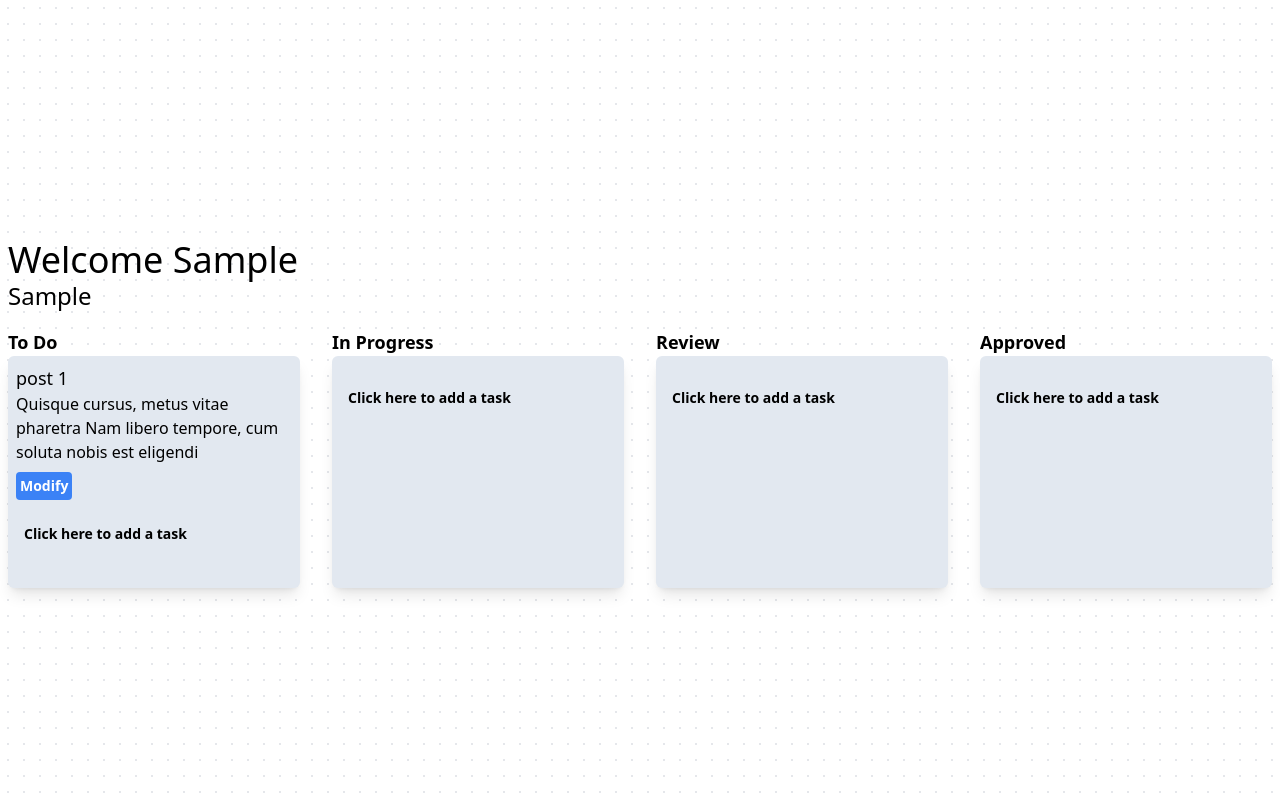
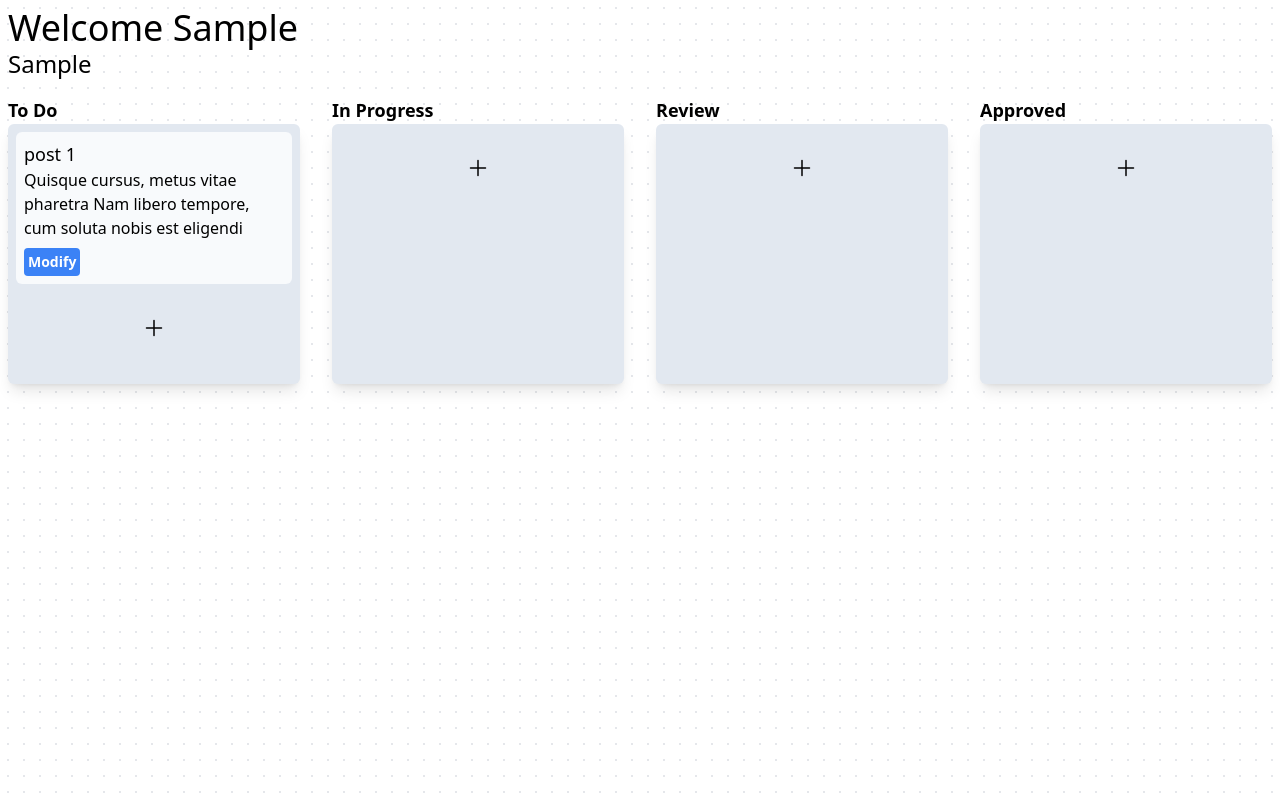
Before and after one commit to juanroyofullstack/to-do-app, a React (Create React App) app: page / in a window 1280 px wide. Both pictures are taken after typing "Sample", "Sample" into the empty fields and a click on the button "Create Project". Built offline with nearby package versions, Linux system fonts and the light colour scheme.

Commit message:
add: css to better experience

```diff
--- a/src/components/CreateTask.tsx
+++ b/src/components/CreateTask.tsx
@@ -31,20 +31,25 @@ export const CreateTask = ({ column }: {column: string}): JSX.Element => {
     return (
         <>
             {didTheUserClicked ?
-                <form onSubmit={submitForm} className="CreateTask">
-                    <input name="title" placeholder="Your task title" onChange={handleChange}/>
-                    <textarea name="body" placeholder="Write your task description here" onChange={handleChange} />
-                    <button type="submit">
-                        Create Task
-                    </button>
-                    <button onClick={() => setDidTheUserClicked(prevValue => !prevValue)}>
+                <form onSubmit={submitForm} className="CreateTask flex flex-col pt-2 gap-2">
+                    <input className="rounded p-1" name="title" placeholder="Your task title" onChange={handleChange}/>
+                    <textarea className="rounded p-1" name="body" placeholder="Write your task description here" onChange={handleChange} />
+                    <div className="CreateTaskButtons flex gap-2 pt-2">
+                        <button className='hover:shadow-md hover:bg-gray-300 p-1 rounded' type="submit">
+                        Create
+                        </button>
+                        <button className='hover:shadow-md hover:bg-gray-300 p-1 rounded' type="button" onClick={() => setDidTheUserClicked(prevValue => !prevValue)}>
                         Cancel
-                    </button>
+                        </button>
+                    </div>
                 </form>
                 :
-                <button className='AddButton hover:bg-gray-300 hover:shadow-md text-black text-sm py-2 px-2 mt-4 rounded' onClick={() => setDidTheUserClicked(!didTheUserClicked)}>
-                    Click here to add a task
+                <button className='AddButton hover:bg-gray-300 hover:shadow-md text-black text-sm py-2 px-2 mt-4 rounded w-full flex justify-center' onClick={() => setDidTheUserClicked(!didTheUserClicked)}>
+                    <svg xmlns="http://www.w3.org/2000/svg" fill="none" viewBox="0 0 24 24" strokeWidth={1.5} stroke="currentColor" className="size-6">
+                        <path strokeLinecap="round" strokeLinejoin="round" d="M12 4.5v15m7.5-7.5h-15" />
+                    </svg>
                 </button>
+
             }
         </>
     );
--- a/src/components/Task.tsx
+++ b/src/components/Task.tsx
@@ -20,6 +20,7 @@ export const Task = ({ task, handleDragging }: TaskInterface): JSX.Element => {
 
     return (
         <div
+            className="Task bg-slate-50 p-2 rounded-md"
             draggable
             onDragStart={handleDragStart}
             onDragEnd={handleDragEnd}
--- a/src/components/TaskColumn.tsx
+++ b/src/components/TaskColumn.tsx
@@ -31,7 +31,7 @@ export const TaskContainer = ({ data, identifier, handleDragging }: TaskColumnPr
     return (
         <div className={`Column Column-${title} text-lg font-semibold p-2`} onDrop={handleDrop} onDragOver={handleDragOver}>
             <h2>{title}</h2>
-            <div className='Column-box bg-slate-200 shadow-lg rounded-md p-2'>
+            <div className='Column-box bg-slate-200 shadow-lg rounded-md p-2 flex flex-col gap-2'>
                 {data.map((task, i) => {
                     return (<Task key={i} task={task} handleDragging={handleDragging} />);
                 })}
--- a/src/containers/BoardContainer.tsx
+++ b/src/containers/BoardContainer.tsx
@@ -16,7 +16,7 @@ export const BoardContainer = (): JSX.Element => {
     const { modifyState } = appState;
 
     return (
-        <div className='BoardContainer flex flex-col'>
+        <div className='BoardContainer flex flex-col self-start'>
             {modifyState && <TaskEditorModal />}
             <div className="p-2">
                 <h1 className="text-4xl font-medium">Welcome {name}</h1>
```
